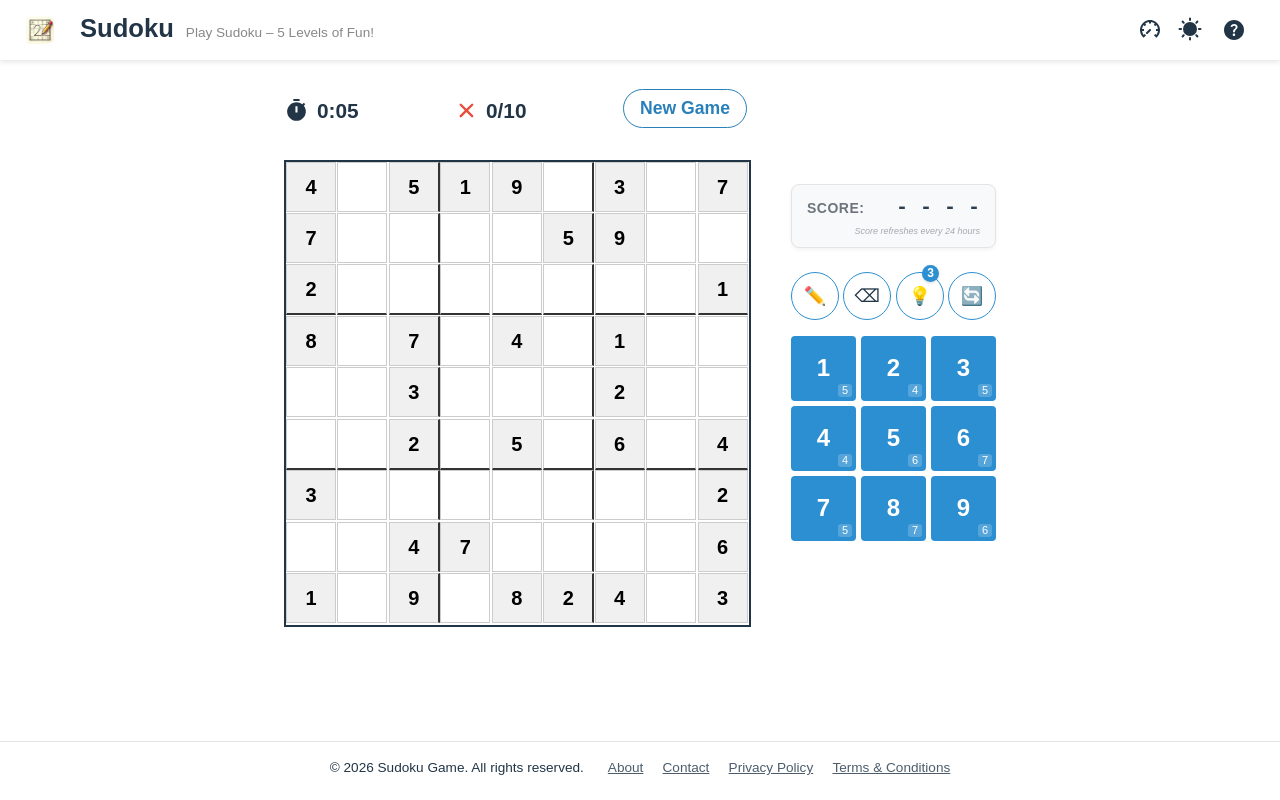
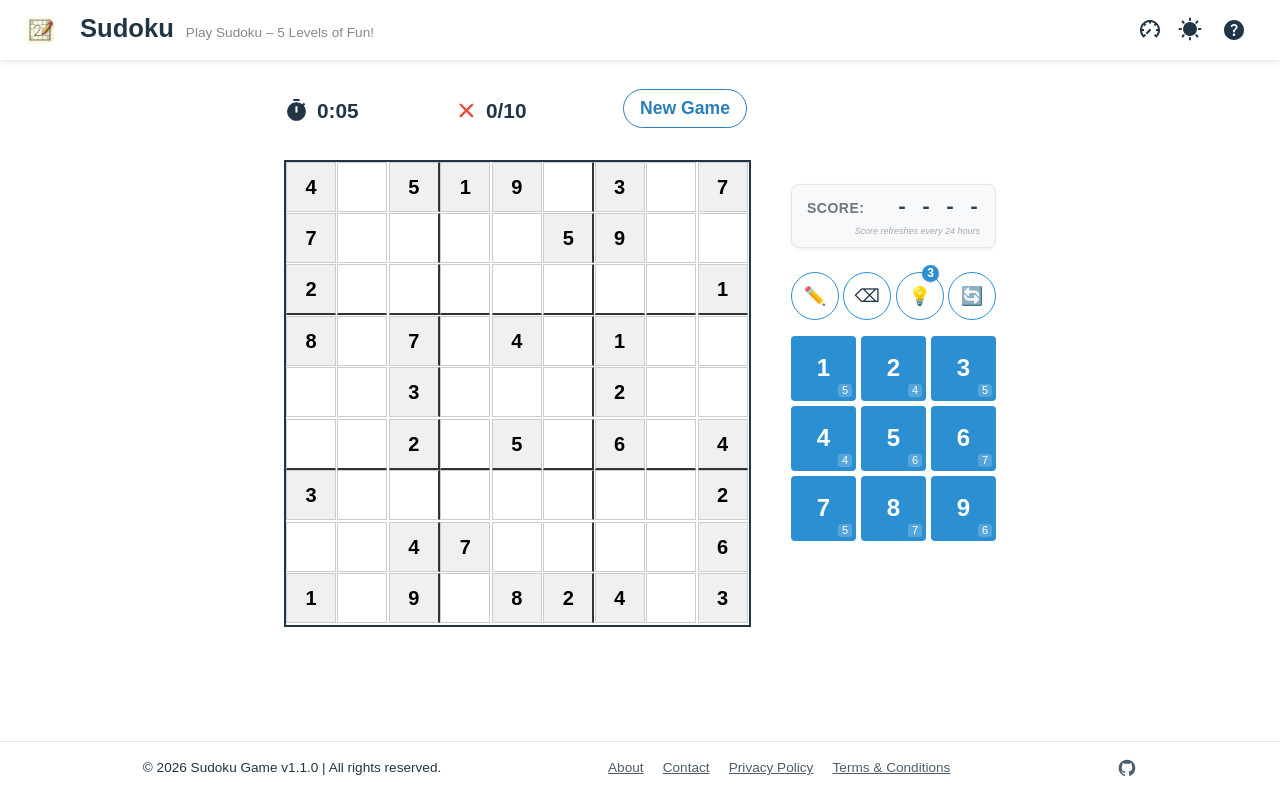
Before and after one commit to kiranofans/sudoku_game, a React (Vite) app: page / in a window 1280 px wide. Built offline with nearby package versions, Linux system fonts and the light colour scheme; a small style sheet from the web is missing.

Commit message:
UI: added version number, rearra nged footer

```diff
--- a/package.json
+++ b/package.json
@@ -1,7 +1,7 @@
 {
   "name": "sudoku-game",
   "private": true,
-  "version": "0.0.0",
+  "version": "1.1.0",
   "type": "module",
   "scripts": {
     "dev": "vite",
--- a/src/App.css
+++ b/src/App.css
@@ -1176,7 +1176,7 @@ button {
   padding: 1rem 0;
   display: flex;
   flex-direction: row;
-  justify-content: center;
+  justify-content: space-evenly;
   align-items: center;
   gap: 1.5rem;
   background-color: var(--header-bg, #f8f9fa);
@@ -1191,7 +1191,12 @@ button {
   box-sizing: border-box;
 }
 
-.site-footer p {
+.footer-copyright {
+  display: flex;
+  align-items: center;
+}
+
+.footer-copyright p {
   margin: 0;
 }
 
@@ -1217,6 +1222,25 @@ button {
 .footer-btn:hover {
   opacity: 1;
   text-decoration: none;
+}
+
+.social-links {
+  display: flex;
+  gap: 1rem;
+  align-items: center;
+}
+
+.social-icon {
+  color: var(--text-color, #6c757d);
+  transition: opacity 0.2s ease, transform 0.2s ease;
+  display: flex;
+  align-items: center;
+  opacity: 0.8;
+}
+
+.social-icon:hover {
+  opacity: 1;
+  transform: scale(1.1);
 }
 
 /* Mobile responsive adjustments for number pad */
--- a/src/App.tsx
+++ b/src/App.tsx
@@ -1,6 +1,7 @@
 import { useState, useEffect, useCallback, useRef } from 'react';
 import { generateSudoku, Difficulty } from './lib/generatesSudoku.ts';
 import { loadPersistedHints, savePersistedHints, loadPersistedScore, savePersistedScore } from './lib/persistenceStorage.ts';
+import packageJson from '../package.json';
 
 import './App.css';
 import Board from "./components/Board";
@@ -568,7 +569,9 @@ function App() {
         </div>
       </div>
       <footer className="site-footer">
-        <span>&copy; {currentYear} Sudoku Game. All rights reserved.</span>
+        <div className="footer-copyright">
+          <span>&copy; {currentYear} Sudoku Game v{packageJson.version} | All rights reserved.</span>
+        </div>
         <div className="footer-links">
           <button className="footer-btn" onClick={() => {
             setShowAboutModal(true);
@@ -582,6 +585,13 @@ function App() {
           <button className="footer-btn" onClick={() => {
             setShowTermsModal(true);
           }}>Terms & Conditions</button>
+        </div>
+        <div className="social-links">
+          <a href="https://github.com/kiranofans" target="_blank" rel="noopener noreferrer" className="social-icon" aria-label="GitHub">
+            <svg viewBox="0 0 24 24" fill="currentColor" width="20" height="20">
+              <path d="M12 2C6.477 2 2 6.477 2 12c0 4.42 2.87 8.17 6.84 9.5.5.08.66-.23.66-.5v-1.69c-2.77.6-3.36-1.34-3.36-1.34-.45-1.15-1.11-1.46-1.11-1.46-.9-.62.07-.6.07-.6 1 .07 1.53 1.03 1.53 1.03.87 1.52 2.34 1.07 2.91.83.09-.65.35-1.09.63-1.34-2.22-.25-4.55-1.11-4.55-4.92 0-1.11.38-2 1.03-2.71-.1-.25-.45-1.29.1-2.64 0 0 .84-.27 2.75 1.02.79-.22 1.65-.33 2.5-.33.85 0 1.71.11 2.5.33 1.91-1.29 2.75-1.02 2.75-1.02.55 1.35.2 2.39.1 2.64.65.71 1.03 1.6 1.03 2.71 0 3.82-2.34 4.66-4.57 4.91.36.31.69.92.69 1.85V21c0 .27.16.59.67.5C19.14 20.16 22 16.42 22 12A10 10 0 0 0 12 2z" />
+            </svg>
+          </a>
         </div>
       </footer>
       {
```
